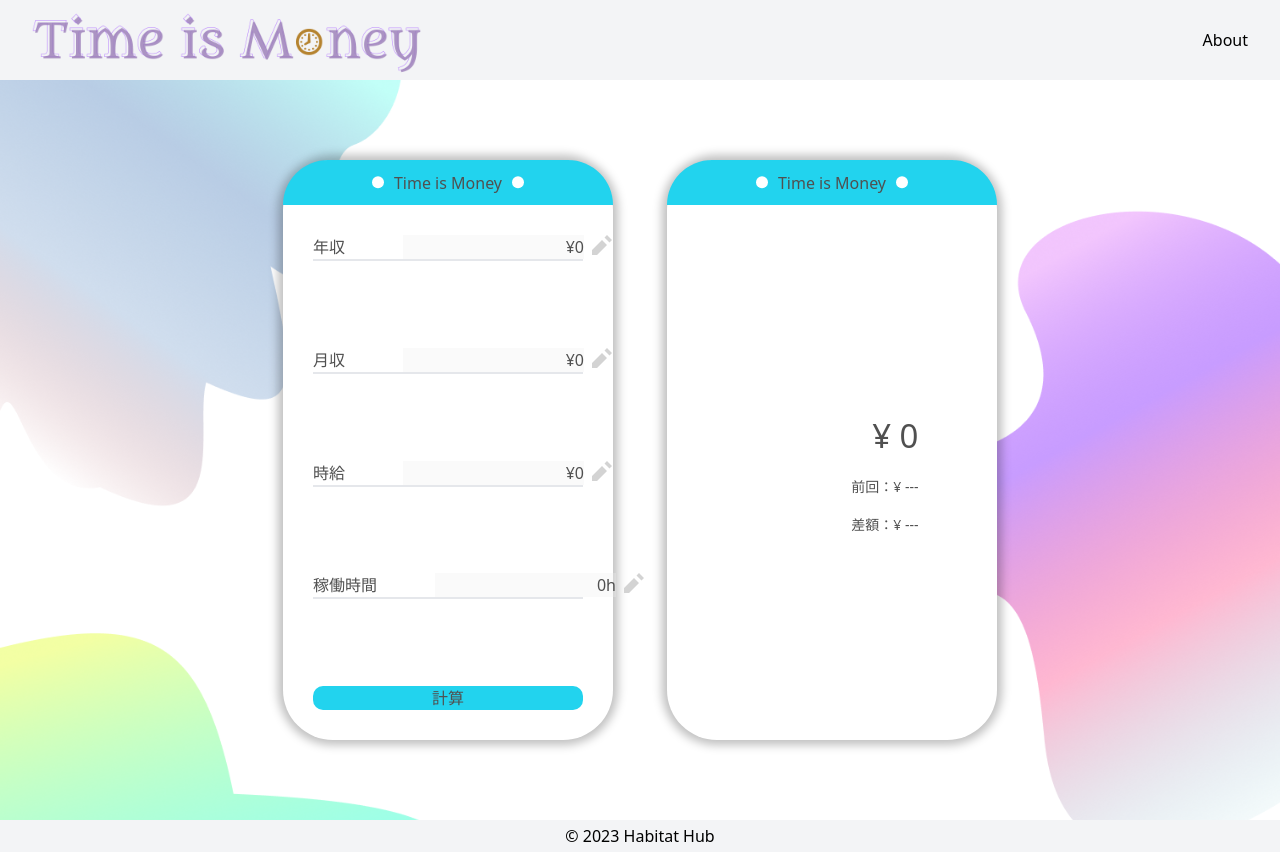
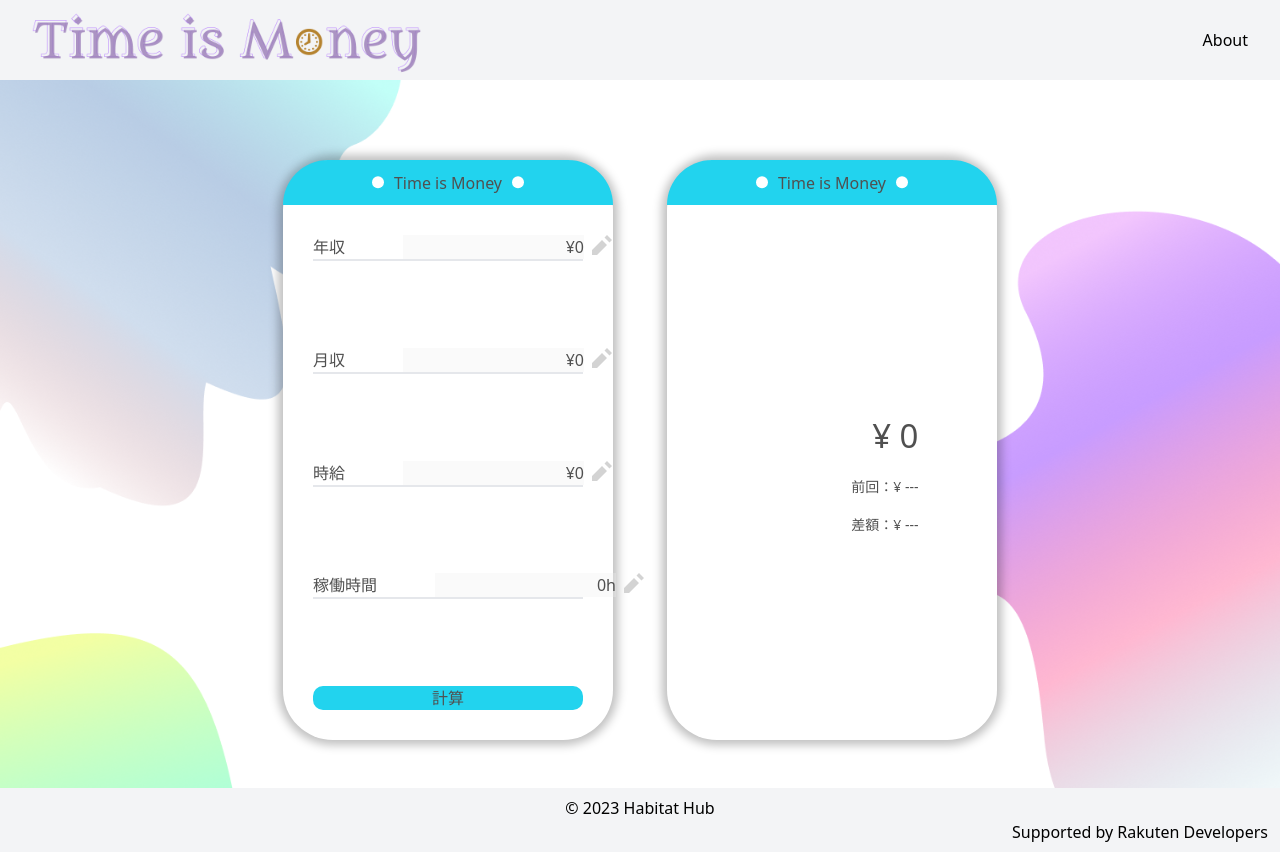
Before and after one commit to daydule/odyssey-frontend, a Next.js app: page /main in a window 1280 px wide. Built offline with nearby package versions, Linux system fonts and the light colour scheme; no server answers.

Commit message:
クレジット表記を追加

```diff
--- a/src/components/forest/Main.tsx
+++ b/src/components/forest/Main.tsx
@@ -21,10 +21,6 @@ const Main = () => {
       <div className='flex h-full w-full items-center justify-center'>
         <div className='flex h-full w-3/5 items-center justify-around'>
           <div
-            /**
-             * TODO:
-             * rakutenのクレジット表記（https://webservice.rakuten.co.jp/guide/credit）
-             */
             className={activeLeftCard === 'inputCard' ? 'animate-rotate-scale-down-ver' : 'hidden'}
             data-testid='Main-inputCard'
           >
--- a/src/components/leaf/Footer.tsx
+++ b/src/components/leaf/Footer.tsx
@@ -1,3 +1,14 @@
 export const Footer = () => {
-  return <div className='w-full bg-gray-100 p-1 text-center'>&copy; 2023 Habitat Hub</div>;
+  return (
+    <div className='w-full bg-gray-100 p-2'>
+      <div className='text-center'>&copy; 2023 Habitat Hub</div>
+      <div className='mr-1 text-right'>
+        {/* Rakuten Web Services Attribution Snippet FROM HERE */}
+        <a href='https://developers.rakuten.com/' target='_blank' rel='noreferrer'>
+          Supported by Rakuten Developers
+        </a>
+        {/* Rakuten Web Services Attribution Snippet TO HERE */}
+      </div>
+    </div>
+  );
 };
```
